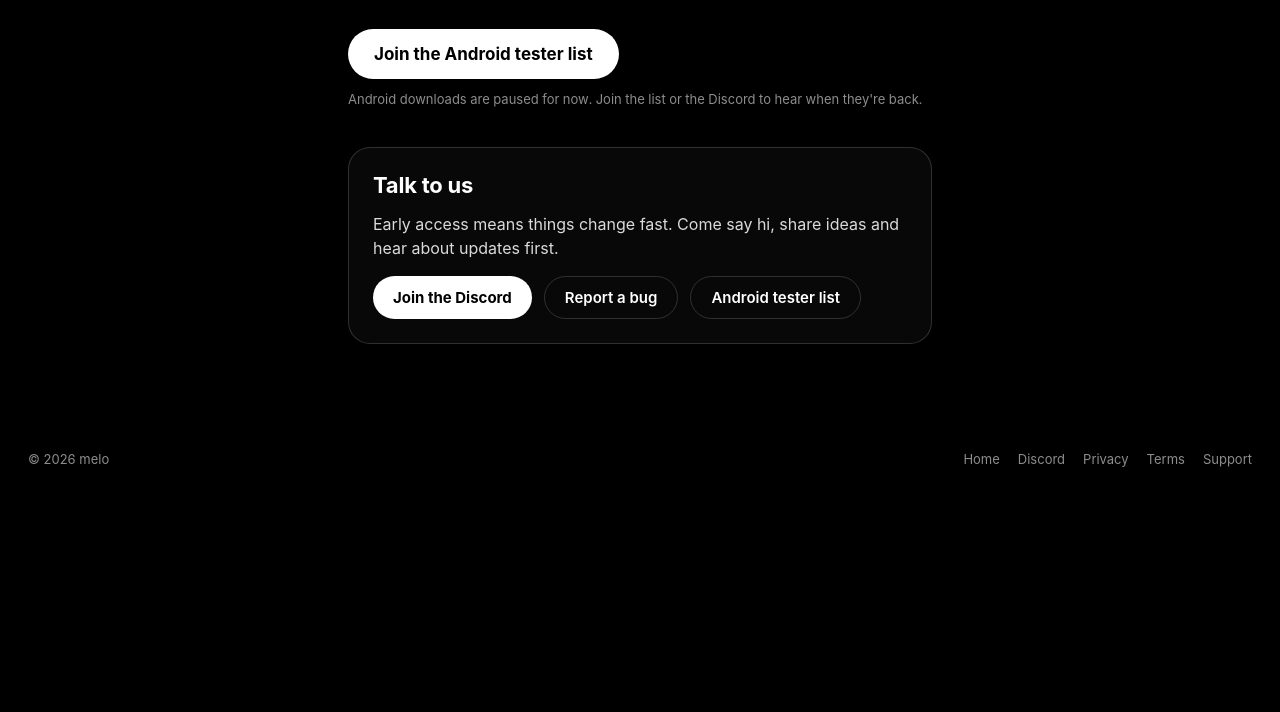
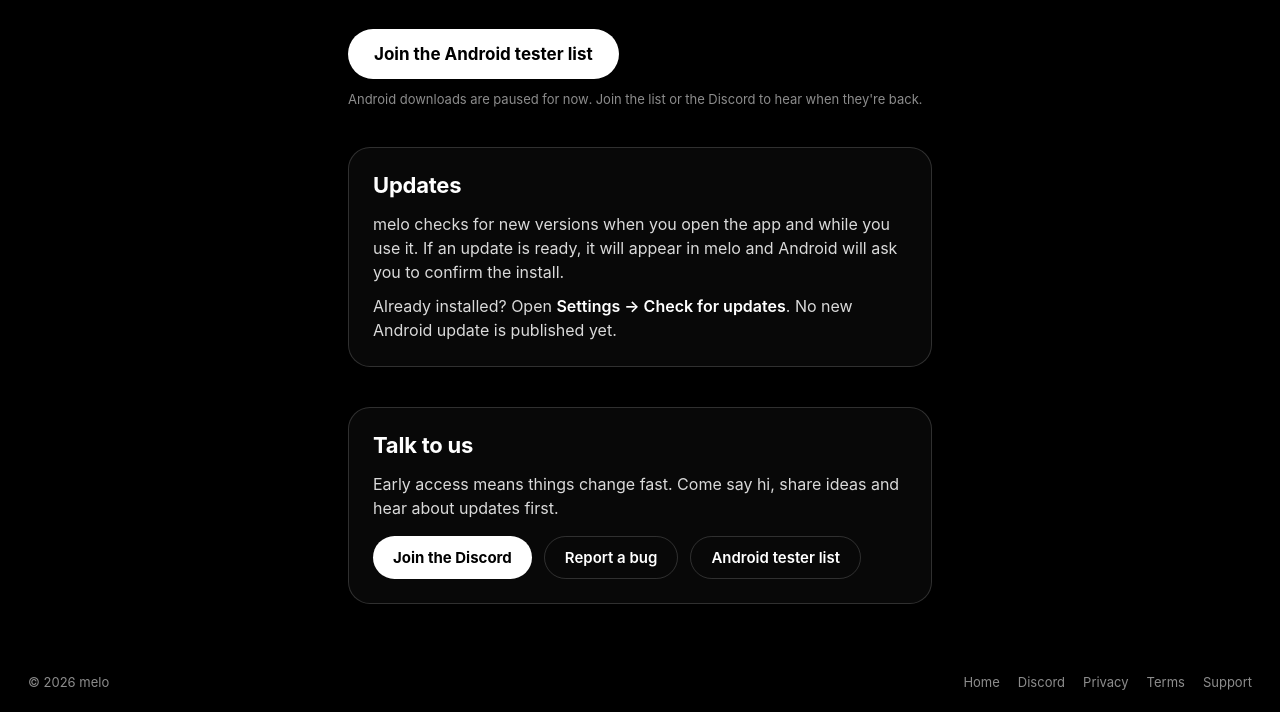
Before and after one commit to Svanski0/getmelomusic-site, a plain HTML site: page android/index.html in a window 1280 px wide. Shown: the part 311-1023 px from the top of the page. Before the commit the page ends 800 px from the top, so only its background shows below. Drawn offline with Linux system fonts and the light colour scheme.

Commit message:
Restore Android update instructions

```diff
--- a/android/index.html
+++ b/android/index.html
@@ -68,6 +68,12 @@
   <p class="fine">Android downloads are paused for now. Join the list or the Discord to hear when they're back.</p>
 
   <section class="card">
+    <h2>Updates</h2>
+    <p>melo checks for new versions when you open the app and while you use it. If an update is ready, it will appear in melo and Android will ask you to confirm the install.</p>
+    <p>Already installed? Open <b>Settings → Check for updates</b>. No new Android update is published yet.</p>
+  </section>
+
+  <section class="card">
     <h2>Talk to us</h2>
     <p>Early access means things change fast. Come say hi, share ideas and hear about updates first.</p>
     <div class="row">
```
